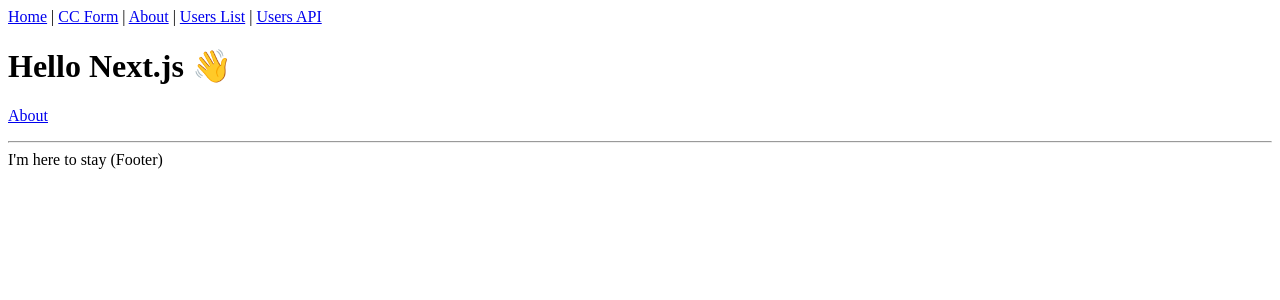
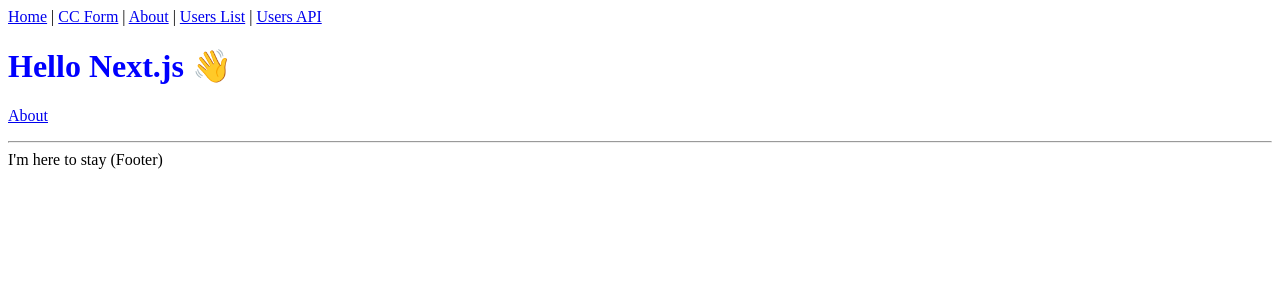
Before and after one commit to dimstar/turn, a Next.js app: page / in a window 1280 px wide. Shown: the top 300 px of the page. Built offline with nearby package versions, Linux system fonts and the light colour scheme.

Commit message:
adds global style

```diff
--- /dev/null
+++ b/components/GlobalStyle.tsx
@@ -0,0 +1,20 @@
+import { createGlobalStyle } from "styled-components";
+
+export default createGlobalStyle`
+    // this is the shared style
+  html {
+    box-sizing: border-box;
+  }
+
+  *,
+  *::before,
+  *::after {
+    box-sizing: inherit;
+  }
+
+  h1 {
+      color: blue !important; // the important is just to show that the style works!
+  }
+
+  // anything else you would like to include
+`;
--- a/pages/_app.tsx
+++ b/pages/_app.tsx
@@ -1,9 +1,9 @@
 import React from 'react';
 import type { AppProps } from 'next/app'
-import "tailwindcss/tailwind.css";
+import GlobalStyle from '../components/GlobalStyle';
 
 function MyApp({ Component, pageProps }: AppProps): JSX.Element {
-  return <Component {...pageProps} />
+  return <><GlobalStyle /><Component {...pageProps} /></>
 }
 
 export default MyApp
```
